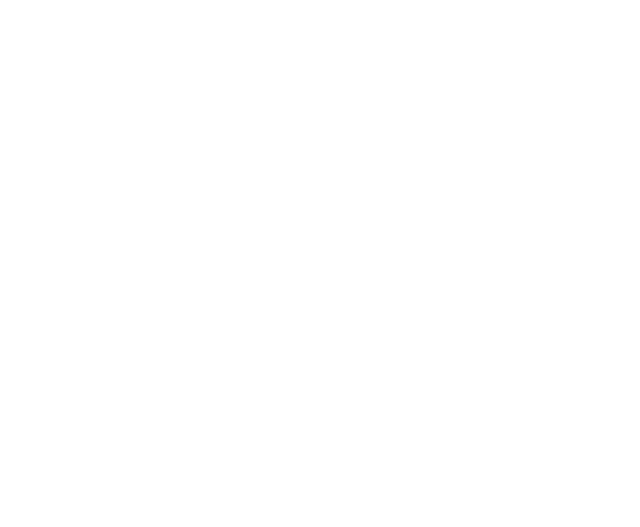
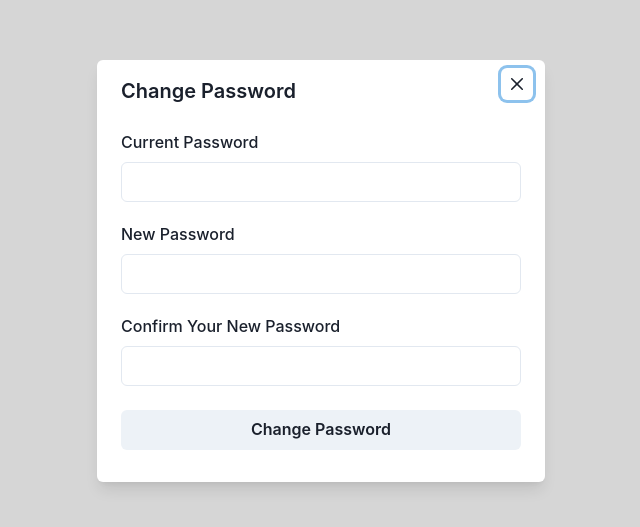
Before and after one commit to magaNasib/RedLife, a React (Create React App) app: page /changepassword in a window 1280 px wide. Before the commit this address had no page. Shown: the part 129-656 px from the top of the page, without its empty margins (319-959 px from the left). Built offline with nearby package versions, Linux system fonts and the light colour scheme.

Commit message:
changepassword

```diff
--- a/src/App.tsx
+++ b/src/App.tsx
@@ -9,6 +9,7 @@
 import ProfilePage from './pages/Profile';
 import Home from './pages/Home';
 import Donors from './pages/Donors/Donors';
+import ChangePassword from './pages/auth/ChangePassword';
 
 function App() {
   return (
@@ -22,6 +23,7 @@
             <Route path='forgotpassword' element={<ForgotPassword />} />
             <Route path='register' element={<Register />} />
             <Route path='donors' element={<Donors />} />
+            <Route path='changepassword' element={<ChangePassword />} />
           </Route>
         </Routes>
       </ChakraProvider>
--- a/src/pages/auth/ChangePassword.tsx
+++ b/src/pages/auth/ChangePassword.tsx
@@ -1,4 +1,152 @@
-const ChangePassword = ()=>{
-    return
+import { Button } from "@chakra-ui/button"
+import { FormControl, FormErrorMessage, FormLabel } from "@chakra-ui/form-control"
+import { Input } from "@chakra-ui/input"
+import { Box, Stack, Text } from "@chakra-ui/layout"
+import { Modal, ModalOverlay, ModalContent, ModalHeader, ModalCloseButton, ModalBody } from "@chakra-ui/modal"
+import { useNavigate } from "react-router"
+import { Controller, FormProvider, useForm } from "react-hook-form"
+import { updatePassword } from "@firebase/auth"
+import { auth } from "../../firebase"
+import { useState } from "react"
+
+interface IProps {
 }
-export default ChangePassword
+interface IChange {
+    oldPassword: string,
+    newPassword: string,
+    password: string
+}
+const ChangePassword: React.FC<IProps> = () => {
+
+    const [changing, setChanging] = useState<boolean>(false);
+    const [password, setPassword] = useState<string>('');
+    const [old, setOld] = useState<string>('');
+    const [confirm, setConfirm] = useState<string>('');
+    const [error, setError] = useState<string>('');
+
+    const methods = useForm<IChange>({
+        defaultValues: {
+            oldPassword: "",
+            newPassword: "",
+        }
+    })
+
+    const navigate = useNavigate()
+
+
+    const onClickClose = () => {
+        navigate('/')
+    }
+
+    const handleSubmit = methods.handleSubmit(async (data: IChange) => {
+        const { password } = data
+        if (password !== confirm) {
+            setError('Make sure your passwords are matching');
+            return;
+        }
+
+        if (error !== '') setError('');
+
+        setChanging(true);
+
+        try {
+            await updatePassword(auth.currentUser!, password);
+            navigate('/login')
+        } catch (error: any) {
+            setChanging(false);
+            if (error?.code?.includes('auth/weak-password')) {
+                setError('Please enter a stronger password.');
+            } else if (error.code.includes('auth/email-already-in-use')) {
+                setError('Email already in use.');
+            } else {
+                setError('Unable to register. Please try again later.');
+            }
+        }
+    })
+    return (
+        <FormProvider {...methods}>
+            <Modal isCentered closeOnOverlayClick={false} isOpen={true} onClose={onClickClose}>
+                <ModalOverlay
+                    bg='blackAlpha.300'
+                    backdropFilter='blur(10px) hue-rotate(90deg)'
+                />
+                <ModalContent>
+                    <ModalHeader>Change Password</ModalHeader>
+                    <ModalCloseButton />
+                    <ModalBody >
+                        <Stack spacing="8">
+                            <Box >
+                                <Stack spacing="6">
+                                    <Stack spacing="5">
+
+                                        <FormControl isInvalid={!!methods.formState.errors.oldPassword}>
+                                            <Controller
+                                                control={methods.control}
+                                                name='oldPassword'
+                                                rules={{
+                                                    required: 'This field is required'
+                                                }}
+                                                render={({ field }) => (
+                                                    <>
+                                                        <FormLabel htmlFor="oldPassword">Current Password</FormLabel>
+                                                        <Input {...field} onChange={event => setOld(event.target.value)}
+                                                            id="oldPassword" type="password" value={old} />
+                                                    </>
+                                                )}
+                                            />
+                                            <FormErrorMessage>
+                                                {methods.formState.errors?.oldPassword?.message}
+                                            </FormErrorMessage>
+                                        </FormControl>
+                                        <FormControl isInvalid={!!methods.formState.errors.newPassword}>
+                                            <Controller
+                                                control={methods.control}
+                                                name='newPassword'
+                                                rules={{
+                                                    required: 'This field is required'
+                                                }}
+                                                render={({ field }) => (
+                                                    <>
+                                                        <FormLabel htmlFor="newPassword">New Password</FormLabel>
+                                                        <Input {...field} onChange={event => setPassword(event.target.value)} id="newPassword" type="password" value={password} />
+                                                    </>
+                                                )}
+                                            />
+                                            <FormErrorMessage>
+                                                {methods.formState.errors?.newPassword?.message}
+                                            </FormErrorMessage>
+                                        </FormControl>
+                                        <FormControl isInvalid={!!methods.formState.errors.newPassword}>
+                                            <Controller
+                                                control={methods.control}
+                                                name='newPassword'
+                                                rules={{
+                                                    required: 'This field is required'
+                                                }}
+                                                render={({ field }) => (
+                                                    <>
+                                                        <FormLabel htmlFor="newPassword">Confirm Your New Password</FormLabel>
+                                                        <Input {...field} onChange={event => setConfirm(event.target.value)} id="newPassword" type="password" value={confirm} />
+                                                    </>
+                                                )}
+                                            />
+                                            <FormErrorMessage>
+                                                {methods.formState.errors?.newPassword?.message}
+                                            </FormErrorMessage>
+                                        </FormControl>
+
+                                    </Stack>
+                                    <Stack spacing="6">
+                                        <Button type="submit" disabled={changing} onClick={handleSubmit}>Change Password</Button>
+                                        <Text fontSize='14' color='red'>{error}</Text>
+                                    </Stack>
+                                </Stack>
+                            </Box>
+                        </Stack>
+                    </ModalBody>
+                </ModalContent>
+            </Modal>
+        </FormProvider>
+    )
+}
+export default ChangePassword;
--- a/src/pages/auth/ForgotPassword.tsx
+++ b/src/pages/auth/ForgotPassword.tsx
@@ -1,5 +1,5 @@
 import React, { useState } from "react";
-import { useForm, FormProvider, SubmitHandler, Controller } from "react-hook-form";
+import { useForm, FormProvider, Controller } from "react-hook-form";
 import {
   Modal,
   ModalOverlay,
```
